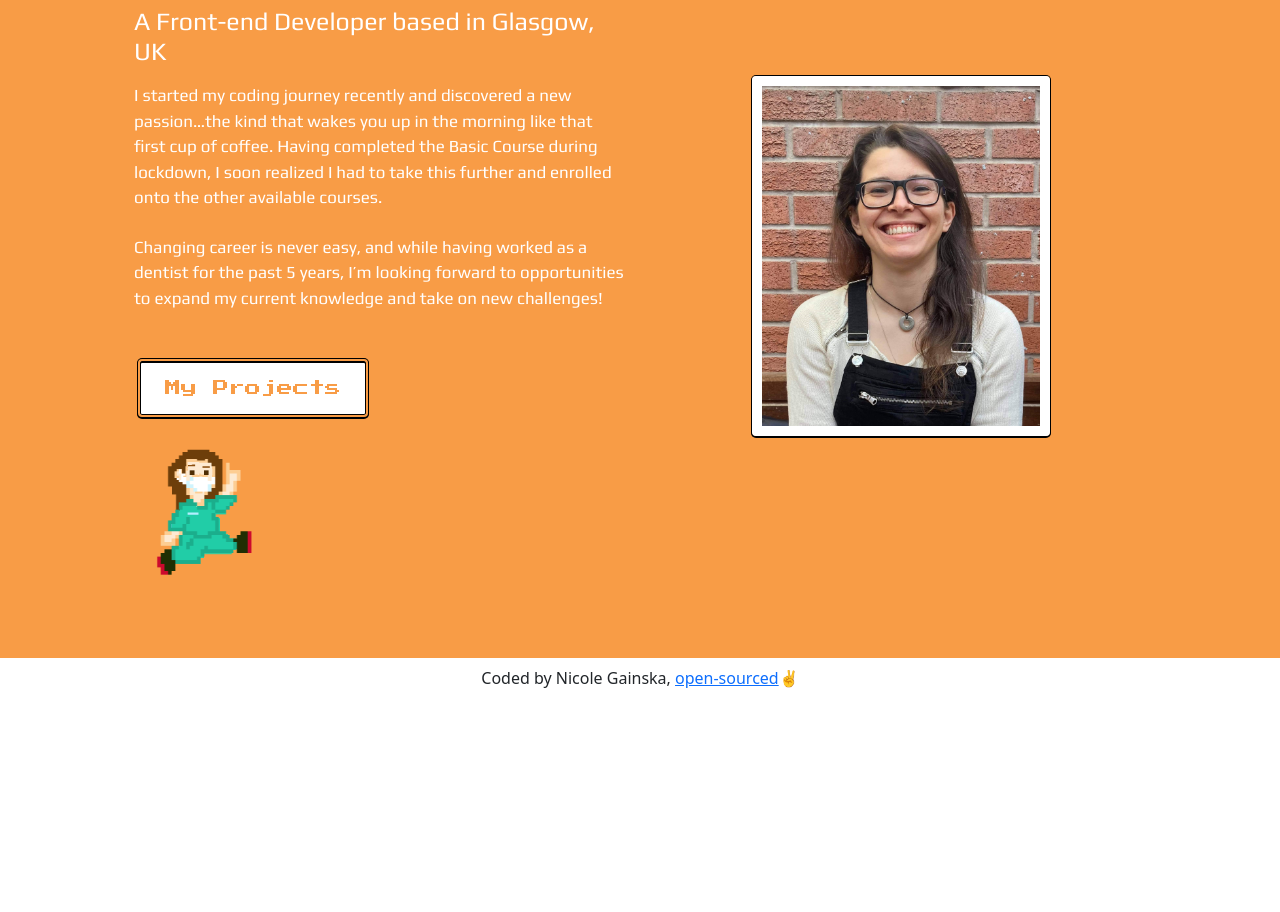
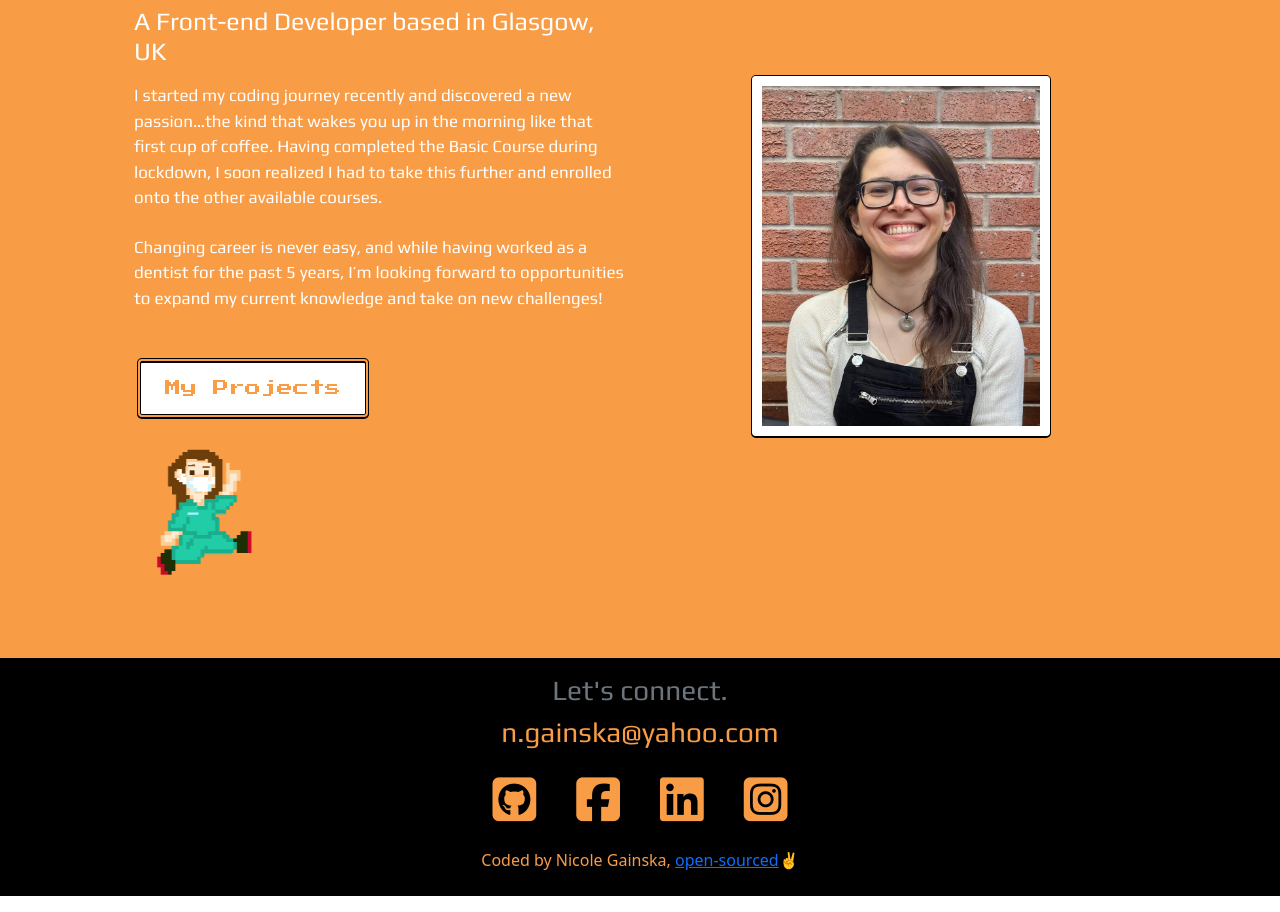
Before and after one commit to ngainska/portfolio-project, a plain HTML site: page about.html in a window 1280 px wide. Shown: the part 203-1115 px from the top of the page. Before the commit the page ends 901 px from the top, so only its background shows below. Drawn offline with nearby package versions, Linux system fonts and the light colour scheme.

Commit message:
changed footer

```diff
--- a/about.html
+++ b/about.html
@@ -64,8 +64,30 @@
 
 
     </div>
-<footer class="text-center p-2">Coded by Nicole Gainska, <a
-        href="https://github.com/ngainska/portfolio-project">open-sourced</a>✌</footer>
+
+<div class="footer mb-3">
+    <div class="justify-content-around p-3">
+        <div>
+            <h3 class="text-muted text-center">Let's connect.</h3>
+        </div>
+
+        <h3 class="text-center"><a href="mailto:n.gainska@yahoo.com" class="email-link">n.gainska@yahoo.com</a></h3>
+
+        <div class="contact-icons-main d-flex justify-content-center p-3">
+            <a href="https://github.com/ngainska" target="_blank" title="Github profile"><i
+                    class="fab fa-github-square"></i></a>
+            <a href="https://www.facebook.com/nicole.gainska/" target="_blank" title="Facebook profile"><i
+                    class="fab fa-facebook-square"></i></a>
+            <a href="https://www.linkedin.com/in/nicolegainska" target="_blank" title="LinkedIn profile"><i
+                    class="fab fa-linkedin"></i></a>
+            <a href="https://www.instagram.com/ngainska/" target="_blank" title="Instagram profile"><i
+                    class="fab fa-instagram-square"></i></a>
+        </div>
+
+        <footer class="text-center p-2">Coded by Nicole Gainska, <a
+                href="https://github.com/ngainska/portfolio-project">open-sourced</a>✌</footer>
+    </div>
+</div>
 <script src="/script.js"></script>
 </body>
 </html>
--- a/styles.css
+++ b/styles.css
@@ -125,7 +125,6 @@ p {
 .contact-icons-main i {
   margin: 0 20px;
   color: var(--primary-color);
-  padding-bottom: 20px;
   font-size: 50px;
 }
 .contact-icons-main i:hover {
@@ -305,7 +304,7 @@ video {
 .email-link {
   text-align: center;
   text-decoration: none;
-  color: #212529;
+  color: var(--primary-color);
 }
 
 .main-title {
@@ -322,3 +321,8 @@ video {
   font-family: var(--font);
   font-size: 25px;
 }
+
+.footer {
+  background-color: black;
+  color: var(--primary-color);
+}
```
Also changed, not shown: contact.html (+1 -1 lines), index.html (+11 -7 lines), projects.html (+23 -2 lines).
